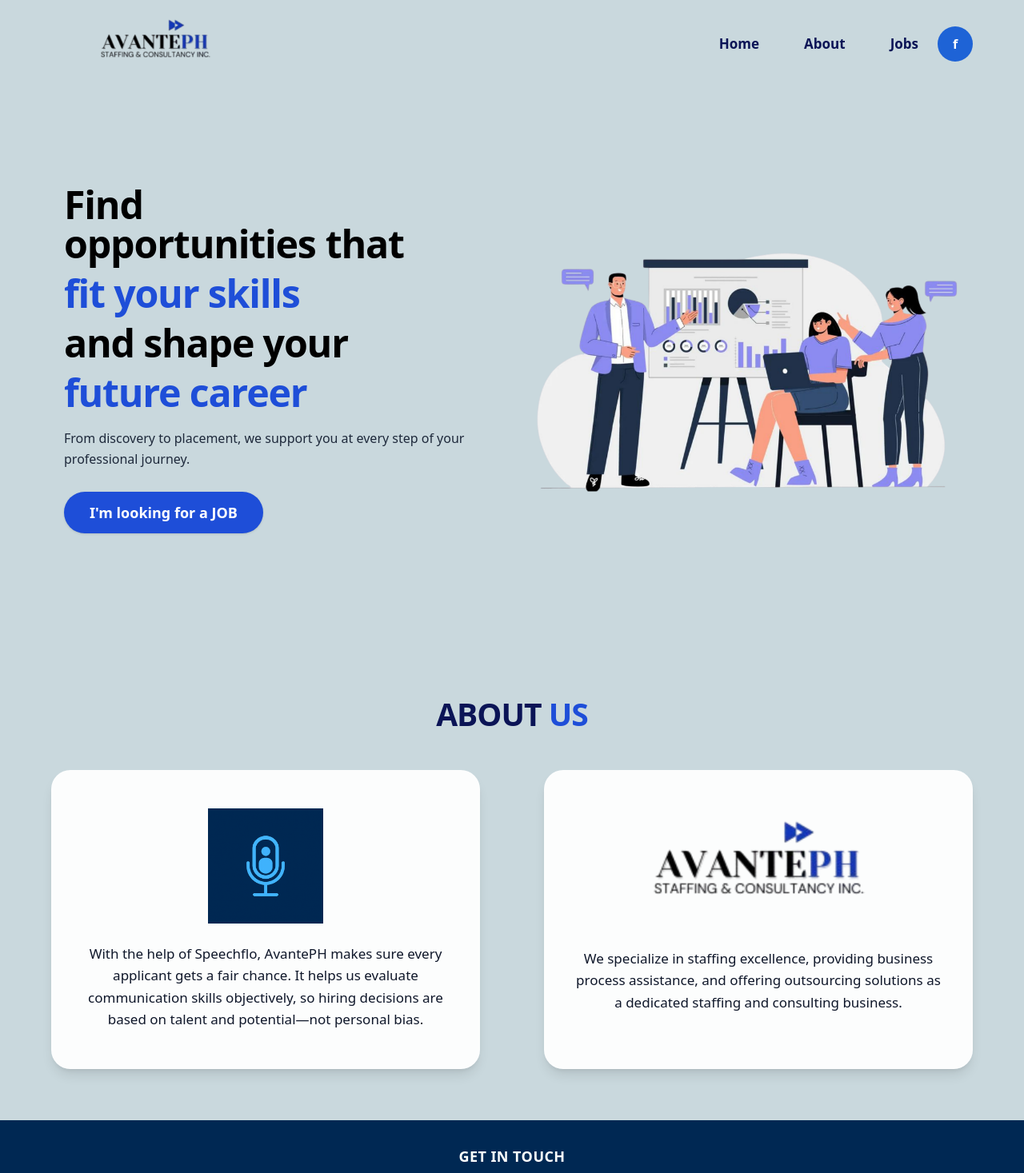
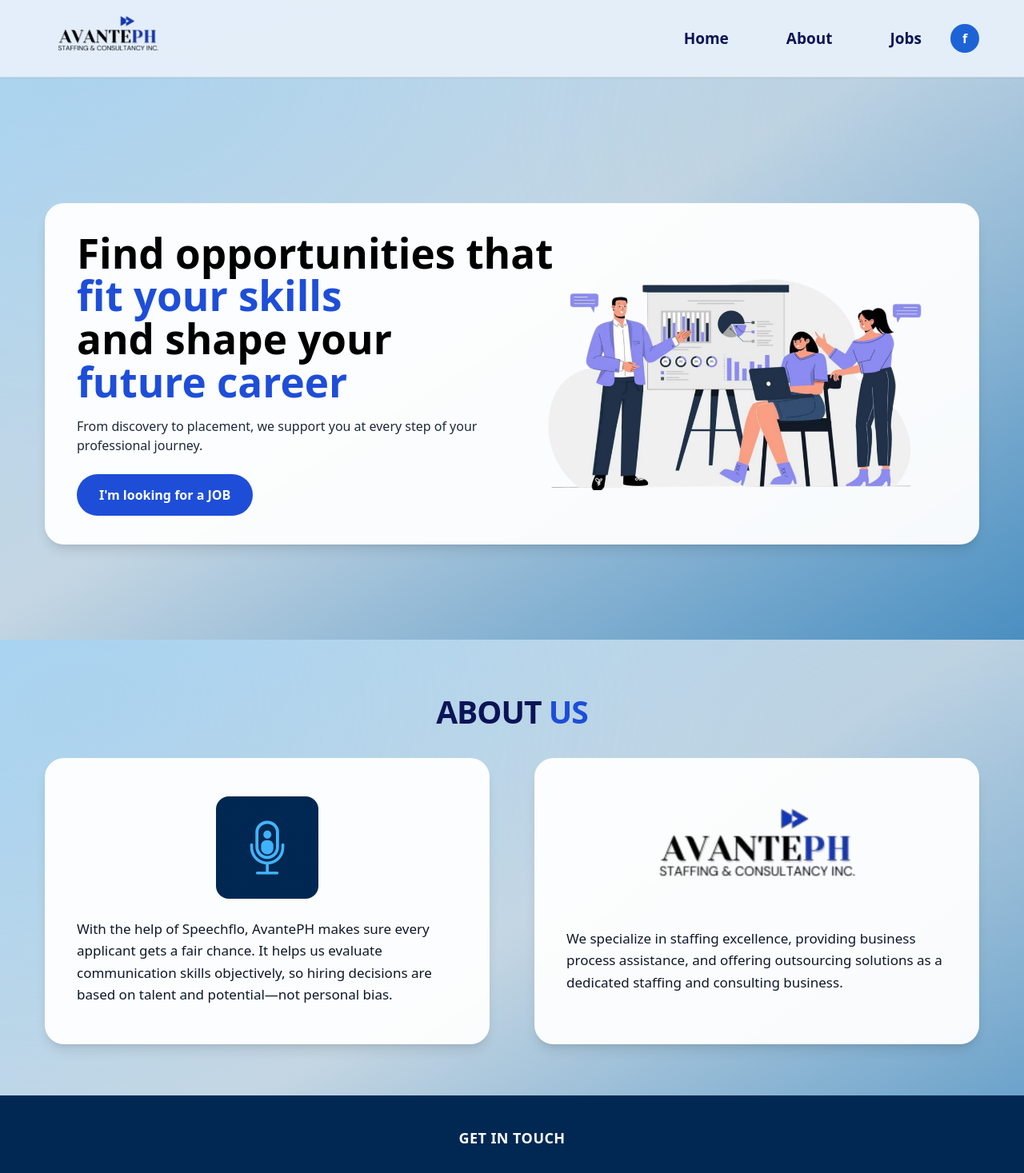
Before and after one commit to hearseboyjl/speechflo, a React (Vite) app in the folder compiled/: page /home in a window 1280 px wide. Shown: the top 1467 px of the page at 80% size. Built offline with nearby package versions, Linux system fonts and the light colour scheme.

Commit message:
Update Homepage.jsx

```diff
--- a/compiled/src/Homepage.jsx
+++ b/compiled/src/Homepage.jsx
@@ -4,190 +4,259 @@ import { useNavigate } from "react-router-dom";
 export default function Homepage() {
   const headerRef = useRef(null);
   const navigate = useNavigate();
+
   const [headerH, setHeaderH] = useState(96);
+  const [mobileOpen, setMobileOpen] = useState(false);
+
 
   const scrollToId = (id) => {
     const el = document.getElementById(id);
     if (!el) return;
-
-    const y =
-      el.getBoundingClientRect().top + window.scrollY - (headerH || 0) - 10;
-
-    window.scrollTo({ top: y, behavior: "smooth" });
+    setMobileOpen(false);
+    el.scrollIntoView({ behavior: "smooth", block: "start" });
   };
 
-  // keep header height accurate across screen sizes
   useEffect(() => {
     const update = () => {
       const h = headerRef.current?.getBoundingClientRect().height || 96;
-      setHeaderH(Math.round(h));
+      const rounded = Math.round(h);
+      setHeaderH(rounded);
+
+      document.documentElement.style.setProperty("--hdr", `${rounded}px`);
     };
     update();
     window.addEventListener("resize", update);
     return () => window.removeEventListener("resize", update);
   }, []);
 
-  // Palette
-  const PAGE_BG = "bg-[#c9d8dd]";
+
+  useEffect(() => {
+    const onResize = () => {
+      if (window.innerWidth >= 768) setMobileOpen(false); // md+
+    };
+    window.addEventListener("resize", onResize);
+    return () => window.removeEventListener("resize", onResize);
+  }, []);
+
+
+  const PAGE_BG = "app-bg";
   const NAV_DARK = "text-[#0B1456]";
   const ACCENT_BLUE = "text-[#1E4ED8]";
-  const FOOTER_BG = "bg-[#002853]";
   const FOOTER_ICON = "h-10 w-10 sm:h-11 sm:w-11 object-contain shrink-0";
+  const ABOUT_SCROLL_GAP =1;
+
+
+
+  const CONTAINER =
+    "mx-auto w-full max-w-[86rem] lg:max-w-[94rem] xl:max-w-[106rem] 2xl:max-w-[120rem] px-4 sm:px-6 lg:px-10 xl:px-14 2xl:px-20";
+
+
+  const navBtn =
+    "px-3 py-1.5 rounded-md cursor-pointer transition-colors duration-200 hover:bg-[#2563EB]/15";
+
+  const openFacebook = () =>
+    window.open(
+      "https://web.facebook.com/AvantePHStaffingandConsultancy",
+      "_blank",
+      "noreferrer"
+    );
 
   return (
     <div className={`min-h-screen w-full ${PAGE_BG}`}>
       {/* ===================== HEADER ===================== */}
       <header ref={headerRef} className="sticky top-0 z-50">
-        <div className={`w-full ${PAGE_BG}`}>
-          <div className="mx-auto max-w-[90rem] 2xl:max-w-[96rem] px-4 sm:px-6 md:px-10 xl:px-16 2xl:px-20 py-3 sm:py-4">
-            <div className="flex items-center justify-between gap-4">
+        <div className="w-full bg-[#E6F0FA]/95 backdrop-blur border-b border-black/10 shadow-sm">
+          <div className={`${CONTAINER} py-2 sm:py-3`}>
+            <div className="flex items-center justify-between gap-3">
               {/* Logo */}
-            <div
-  className="
-    flex items-center shrink-0
-    h-[60px] w-[190px]
-    sm:h-[78px] sm:w-[255px]
-    lg:h-[86px] lg:w-[300px]
-    xl:h-[98px] xl:w-[340px]
-    2xl:h-[108px] 2xl:w-[380px]
-    [@media(max-width:1366px)]:h-[78px]
-    [@media(max-width:1366px)]:w-[260px]
-  "
+              <button
+                type="button"
+                onClick={() => scrollToId("home")}
+                className="flex items-center cursor-pointer"
+                aria-label="Go to Home"
               >
                 <img
                   src="/avantelogo.png"
                   alt="AvantePH"
-    className="h-full w-full object-contain"
+                  className="h-10 sm:h-12 md:h-14 lg:h-16 xl:h-[72px] 2xl:h-[78px] w-auto object-contain"
                 />
-</div>
+              </button>
 
-
-
-
-              {/* Nav */}
-              <div className="flex items-center gap-3 sm:gap-6">
+              {/* Desktop / Tablet Nav (md+) */}
+              <div className="hidden md:flex items-center gap-3 lg:gap-6">
                 <nav
-                   className={`hidden sm:flex items-center gap-7 lg:gap-11 xl:gap-14 font-semibold
-  text-[16px] lg:text-[18px] xl:text-[20px] 2xl:text-[22px]
-  [@media(max-width:1536px)]:text-[17px]
-  ${NAV_DARK}`}
+                  className={`flex items-center gap-5 lg:gap-9 xl:gap-12 font-semibold
+                    text-[15px] lg:text-[17px] xl:text-[19px] ${NAV_DARK}`}
+                  aria-label="Primary"
                 >
-                  <button onClick={() => scrollToId("home")} className="hover:opacity-80 transition">
+                  <button onClick={() => scrollToId("home")} className={navBtn}>
                     Home
                   </button>
-                  <button onClick={() => scrollToId("about")} className="hover:opacity-80 transition">
+                  <button onClick={() => scrollToId("about")} className={navBtn}>
                     About
                   </button>
-                  <button onClick={() => navigate("/jobs")} className="hover:opacity-80 transition">
+                  <button onClick={() => navigate("/jobs")} className={navBtn}>
                     Jobs
                   </button>
                 </nav>
 
-                {/* Mobile nav */}
-                <div className="sm:hidden flex gap-3">
-                  <button onClick={() => scrollToId("home")} className={`text-sm font-semibold ${NAV_DARK}`}>
-                    Home
-                  </button>
-                  <button onClick={() => scrollToId("about")} className={`text-sm font-semibold ${NAV_DARK}`}>
-                    About
-                  </button>
-                </div>
-
                 <button
-                  onClick={() =>
-                    window.open("https://www.facebook.com/YOUR_PAGE_HERE", "_blank")
-                  }
-                  className="h-9 w-9 sm:h-10 sm:w-10 xl:h-11 xl:w-11 rounded-full bg-[#1E63D6] flex items-center justify-center text-white font-bold hover:opacity-90 transition shrink-0"
+                  onClick={openFacebook}
+                  className="
+                    h-8 w-8 lg:h-9 lg:w-9 rounded-full
+                    bg-[#1E63D6] text-white font-bold
+                    flex items-center justify-center
+                    cursor-pointer
+                    transition-all duration-200 hover:bg-[#1E40AF]
+                  "
+                  aria-label="Open Facebook"
                   title="Facebook"
                 >
                   f
                 </button>
               </div>
+
+              {/* Mobile controls (<md) */}
+              <div className="md:hidden flex items-center gap-2">
+                <button
+                  onClick={openFacebook}
+                  className="
+                    h-8 w-8 rounded-full
+                    bg-[#1E63D6] text-white font-bold
+                    flex items-center justify-center
+                    cursor-pointer
+                    transition-all duration-200 hover:bg-[#1E40AF]
+                  "
+                  aria-label="Open Facebook"
+                  title="Facebook"
+                >
+                  f
+                </button>
+
+                <button
+                  type="button"
+                  onClick={() => setMobileOpen((v) => !v)}
+                  className="
+                    h-9 w-9 rounded-lg
+                    border border-black/10 bg-white/70
+                    flex items-center justify-center
+                    cursor-pointer
+                    active:scale-[0.98]
+                  "
+                  aria-label={mobileOpen ? "Close menu" : "Open menu"}
+                >
+                  {/* hamburger / X */}
+                  <span className="relative block w-5 h-5">
+                    <span
+                      className={`absolute left-0 top-1 w-5 h-[2px] bg-[#0B1456] transition-transform ${
+                        mobileOpen ? "translate-y-[6px] rotate-45" : ""
+                      }`}
+                    />
+                    <span
+                      className={`absolute left-0 top-[9px] w-5 h-[2px] bg-[#0B1456] transition-opacity ${
+                        mobileOpen ? "opacity-0" : "opacity-100"
+                      }`}
+                    />
+                    <span
+                      className={`absolute left-0 top-[17px] w-5 h-[2px] bg-[#0B1456] transition-transform ${
+                        mobileOpen ? "translate-y-[-8px] -rotate-45" : ""
+                      }`}
+                    />
+                  </span>
+                </button>
               </div>
+            </div>
+
+            {/* Mobile Menu Panel */}
+            {mobileOpen && (
+              <div className="md:hidden mt-2 pb-2">
+                <div className="bg-white/90 rounded-2xl border border-black/10 shadow-sm p-3">
+                  <div className="grid gap-2 font-semibold text-[15px] text-[#0B1456]">
+                    <button
+                      onClick={() => scrollToId("home")}
+                      className="text-left px-3 py-2 rounded-xl cursor-pointer hover:bg-[#2563EB]/10"
+                    >
+                      Home
+                    </button>
+                    <button
+                      onClick={() => scrollToId("about")}
+                      className="text-left px-3 py-2 rounded-xl cursor-pointer hover:bg-[#2563EB]/10"
+                    >
+                      About
+                    </button>
+                    <button
+                      onClick={() => {
+                        setMobileOpen(false);
+                        navigate("/jobs");
+                      }}
+                      className="text-left px-3 py-2 rounded-xl cursor-pointer hover:bg-[#2563EB]/10"
+                    >
+                      Jobs
+                    </button>
+                  </div>
+                </div>
+              </div>
+            )}
           </div>
         </div>
       </header>
 
       {/* ===================== HOME ===================== */}
-      <section id="home" className="w-full">
-        <div className="mx-auto max-w-[90rem] 2xl:max-w-[96rem] px-4 sm:px-6 md:px-10 xl:px-16 2xl:px-20">
+      <section
+        id="home"
+        className="w-full"
+        style={{ scrollMarginTop: `${headerH + 16}px` }}
+      >
+        <div className={CONTAINER}>
           <div
-            className="
-              grid grid-cols-1 lg:grid-cols-2 items-center
-              gap-8 xl:gap-12 2xl:gap-16
-              pt-6 sm:pt-8 lg:pt-9
-
-              pb-10 lg:pb-12
-              min-h-[calc(100svh-min(var(--hdr),110px))]
-
-              [@media(max-height:768px)]:pt-5
-              [@media(max-height:768px)]:pb-8
-            "
+            className="min-h-[calc(100svh-var(--hdr))] flex items-center"
             style={{ ["--hdr"]: `${headerH}px` }}
           >
-            {/* Left */}
-            <div
+            <div className="w-full bg-white/95 rounded-3xl shadow-lg px-5 sm:px-8 lg:px-10 py-7 sm:py-9">
+              <div className="grid grid-cols-1 lg:grid-cols-2 items-center gap-8 lg:gap-12">
+                {/* Text */}
+                <div className="order-2 lg:order-1">
+                  <h1
                     className="
-                text-left max-w-[46rem]
-                lg:pl-2 xl:pl-4 2xl:pl-6
-                [@media(max-width:1366px)]:max-w-[40rem]
+                      font-extrabold leading-[1.05] text-black
+                      text-[clamp(1.6rem,4vw,3.8rem)]
                     "
                   >
-              <h1
-                className="
-                  font-extrabold text-black tracking-tight
-                  leading-[1.08] sm:leading-[1.05] lg:leading-[1.03]
-                  text-[clamp(2.0rem,4.0vw+0.35rem,5.7rem)]
-                  [@media(max-width:1536px)]:text-[clamp(1.9rem,3.4vw+0.3rem,5.0rem)]
-                  [@media(max-width:1366px)]:text-[clamp(1.75rem,3.2vw+0.25rem,4.4rem)]
-                  [@media(max-height:768px)]:leading-[1.04]
-                "
-              >
-                <span className="block">Find</span>
-
-                <span className="block">
-                  <span className="block lg:flex lg:items-baseline lg:gap-3">
-                    <span>opportunities</span>
-                    <span>that</span>
-                  </span>
+                    <span className="block whitespace-nowrap max-sm:whitespace-normal">
+                      Find opportunities that
                     </span>
 
-                <span className="block mt-2 sm:mt-3 [@media(max-height:768px)]:mt-1.5">
-                  <span className={`${ACCENT_BLUE} whitespace-nowrap`}>fit your skills</span>
+                    <span
+                      className={`block whitespace-nowrap max-sm:whitespace-normal ${ACCENT_BLUE}`}
+                    >
+                      fit your skills
                     </span>
 
-                <span className="block mt-2 sm:mt-3 [@media(max-height:768px)]:mt-1.5 whitespace-nowrap">
+                    <span className="block whitespace-nowrap max-sm:whitespace-normal">
                       and shape your
                     </span>
 
-                <span className="block mt-2 sm:mt-3 [@media(max-height:768px)]:mt-1.5">
-                  <span className={`${ACCENT_BLUE} whitespace-nowrap`}>future career</span>
+                    <span
+                      className={`block whitespace-nowrap max-sm:whitespace-normal ${ACCENT_BLUE}`}
+                    >
+                      future career
                     </span>
                   </h1>
 
-              <p
-                className="
-                  mt-4 sm:mt-5
-                  text-slate-800 leading-relaxed max-w-2xl
-                  text-[14px] sm:text-[16px] lg:text-[17px] xl:text-[18px] 2xl:text-[19px]
-                  [@media(max-width:1536px)]:text-[16px]
-                  [@media(max-width:1366px)]:text-[15px]
-                  [@media(max-height:768px)]:mt-3
-                "
-              >
-                From discovery to placement, we support you at every step of your
-                professional journey.
+                  <p className="mt-4 text-slate-800 max-w-[60ch] text-[14px] sm:text-[15px] lg:text-[16px]">
+                    From discovery to placement, we support you at every step of
+                    your professional journey.
                   </p>
 
-              <div className="mt-6 sm:mt-7 flex justify-start max-sm:justify-center [@media(max-height:768px)]:mt-5">
+                  <div className="mt-6 flex flex-col sm:flex-row gap-3 sm:items-center">
                     <button
                       onClick={() => navigate("/jobs")}
                       className="
-                    bg-[#1E4ED8] text-white rounded-full font-semibold hover:opacity-90 transition shadow
-                    px-8 sm:px-10 py-3.5 sm:py-4
-                    text-sm sm:text-base xl:text-lg
-                    [@media(max-width:1366px)]:px-8
-                    [@media(max-width:1366px)]:py-3
+                        bg-[#1E4ED8] text-white rounded-full
+                        px-7 py-3.5 font-semibold
+                        w-full sm:w-auto
+                        cursor-pointer
+                        hover:bg-[#1D43B8] transition
                       "
                     >
                       I&apos;m looking for a JOB
@@ -195,31 +264,19 @@ export default function Homepage() {
                   </div>
                 </div>
 
-            {/* Right */}
-            <div className="flex justify-center lg:justify-end">
-              <div
-                className="
-                  w-full
-                  max-w-[520px] sm:max-w-[600px]
-                  lg:max-w-[700px]
-                  xl:max-w-[820px]
-                  2xl:max-w-[920px]
-                  [@media(max-width:1536px)]:lg:max-w-[640px]
-                  [@media(max-width:1366px)]:lg:max-w-[560px]
-                "
-              >
+                {/* Image */}
+                <div className="order-1 lg:order-2">
                   <img
                     src="/oppotunities.png"
                     alt="Opportunities"
                     className="
-                    w-full h-auto object-contain origin-center
-                    scale-[1.02] sm:scale-[1.05]
-                    lg:scale-[1.07] xl:scale-[1.10] 2xl:scale-[1.12]
-                    [@media(max-width:1536px)]:lg:scale-[1.03]
-                    [@media(max-width:1366px)]:lg:scale-[1.00]
-                    [@media(max-height:768px)]:lg:scale-[0.98]
+                      w-full h-auto mx-auto object-contain
+                      max-w-[520px] sm:max-w-[640px] md:max-w-[700px]
+                      lg:max-w-[760px] xl:max-w-[860px] 2xl:max-w-[920px]
+                      max-h-[280px] sm:max-h-[340px] lg:max-h-[420px]
                     "
                   />
+                </div>
               </div>
             </div>
           </div>
@@ -230,9 +287,11 @@ export default function Homepage() {
      <section
   id="about"
   className="w-full"
-        style={{ scrollMarginTop: `${headerH + 16}px` }}
+  style={{ scrollMarginTop: `${headerH + ABOUT_SCROLL_GAP}px` }}
 >
-        <div className="mx-auto max-w-[90rem] 2xl:max-w-[96rem] px-4 sm:px-6 md:px-10 xl:px-16 2xl:px-20 py-10 sm:py-14 lg:py-16">
+
+       <div className={`${CONTAINER} pt-3 sm:pt-4 lg:pt-6 pb-10 sm:pb-14 lg:pb-16`}>
+
           <h2
             className="text-center font-extrabold tracking-tight"
             style={{ fontSize: "clamp(1.7rem, 1.8vw + 1rem, 3.1rem)" }}
@@ -241,47 +300,47 @@ export default function Homepage() {
             <span className="text-[#1E4ED8]">US</span>
           </h2>
 
-          <div className="mt-8 sm:mt-10 grid grid-cols-1 lg:grid-cols-2 gap-8 lg:gap-14 xl:gap-20 items-stretch">
-            {/* Card 1 */}
-            <div className="bg-white/95 rounded-3xl shadow-lg px-7 sm:px-10 py-9 sm:py-12 flex flex-col items-center text-center w-full max-w-[620px] mx-auto">
+          <div className="mt-5 sm:mt-6 lg:mt-7 grid grid-cols-1 lg:grid-cols-2 gap-6 sm:gap-8 lg:gap-10 xl:gap-14 items-stretch">
+            <div className="bg-white/95 rounded-3xl shadow-lg px-6 sm:px-10 py-9 sm:py-12 flex flex-col items-center text-left w-full">
               <img
                 src="/miclogo.png"
                 alt="Microphone"
-                className="h-20 w-20 sm:h-24 sm:w-24 lg:h-32 lg:w-32 xl:h-36 xl:w-36 object-contain mb-6"
+                className="mx-auto h-20 w-20 sm:h-24 sm:w-24 lg:h-28 lg:w-28 xl:h-32 xl:w-32 object-contain rounded-2xl mb-6"
               />
-              <p className="text-[14px] sm:text-[15px] lg:text-[16px] xl:text-[17px] leading-relaxed text-slate-900">
-                With the help of Speechflo, AvantePH makes sure every applicant gets a
-                fair chance. It helps us evaluate communication skills objectively, so
-                hiring decisions are based on talent and potential—not personal bias.
+              <p className="text-[14px] sm:text-[15px] lg:text-[16px] xl:text-[17px] leading-relaxed text-slate-900 max-w-[62ch]">
+                With the help of Speechflo, AvantePH makes sure every applicant
+                gets a fair chance. It helps us evaluate communication skills
+                objectively, so hiring decisions are based on talent and
+                potential—not personal bias.
               </p>
             </div>
 
-            {/* Card 2 */}
-            <div className="bg-white/95 rounded-3xl shadow-lg px-7 sm:px-10 py-9 sm:py-12 flex flex-col items-center text-center w-full max-w-[620px] mx-auto">
+            <div className="bg-white/95 rounded-3xl shadow-lg px-6 sm:px-10 py-9 sm:py-12 flex flex-col items-center text-left w-full">
               <img
                 src="/avantelogo.png"
                 alt="AvantePH"
-                className="h-[78px] sm:h-[96px] lg:h-[132px] xl:h-[150px] w-auto object-contain mb-6"
+                className="mx-auto h-[70px] sm:h-[92px] lg:h-[120px] xl:h-[140px] w-auto object-contain mb-6"
               />
-              <p className="text-[14px] sm:text-[15px] lg:text-[16px] xl:text-[17px] leading-relaxed text-slate-900">
+              <p className="text-[14px] sm:text-[15px] lg:text-[16px] xl:text-[17px] leading-relaxed text-slate-900 max-w-[62ch]">
                 We specialize in staffing excellence, providing business process
-                assistance, and offering outsourcing solutions as a dedicated staffing
-                and consulting business.
+                assistance, and offering outsourcing solutions as a dedicated
+                staffing and consulting business.
               </p>
             </div>
           </div>
         </div>
       </section>
 
+
       {/* ===================== FOOTER ===================== */}
-      <section id="footer" className={`w-full ${FOOTER_BG}`}>
-        <div className="mx-auto max-w-[90rem] 2xl:max-w-[96rem] px-4 sm:px-6 md:px-10 xl:px-16 2xl:px-20 py-8">
+<section id="footer" className="w-full bg-[#002853]">
+  <div className={`${CONTAINER} py-10`}>
     <h3 className="text-center text-white font-semibold tracking-wide text-[16px] sm:text-[18px] mb-7">
       GET IN TOUCH
     </h3>
 
-          <div className="grid grid-cols-1 md:grid-cols-2 xl:grid-cols-4 gap-6 xl:gap-10 text-white/90 text-[13px] sm:text-[14px] items-start">
-            {/* Address */}
+    <div className="grid grid-cols-1 sm:grid-cols-2 xl:grid-cols-5 gap-6 xl:gap-10 text-white/90 text-[13px] sm:text-[14px] items-start">
+      {/* Location */}
       <div className="flex items-center gap-4">
         <img src="/location.png" alt="Location" className={FOOTER_ICON} />
         <p className="leading-snug">
@@ -290,7 +349,6 @@ export default function Homepage() {
           Makati City PH 1235
         </p>
       </div>
-
 
       {/* Email */}
       <div className="flex items-center gap-4">
@@ -301,14 +359,12 @@ export default function Homepage() {
       {/* Phone */}
       <div className="flex items-center gap-4">
         <img src="/telephone.png" alt="Phone" className={FOOTER_ICON} />
-  <p className="leading-snug">09543798413</p>
+        <p className="leading-snug">0927 184 7613</p>
       </div>
 
-
-            {/* Social */}
-            <div className="flex items-start gap-8">
+      {/* LinkedIn */}
       <a
-  href="https://www.linkedin.com/"
+        href="https://www.linkedin.com/company/avanteph/posts/"
         target="_blank"
         rel="noreferrer"
         className="flex items-center gap-3 hover:opacity-80 transition"
@@ -317,21 +373,20 @@ export default function Homepage() {
         <span className="leading-snug whitespace-nowrap">AvantePH</span>
       </a>
 
-
+      {/* Facebook */}
       <a
-                href="https://www.facebook.com/YOUR_PAGE_HERE"
+        href="https://web.facebook.com/AvantePHStaffingandConsultancy"
         target="_blank"
         rel="noreferrer"
         className="flex items-center gap-3 hover:opacity-80 transition"
-                title="Facebook"
       >
         <img src="/facebook.png" alt="Facebook" className={FOOTER_ICON} />
         <span className="leading-snug whitespace-nowrap">AvantePH</span>
       </a>
     </div>
   </div>
-        </div>
 </section>
+
     </div>
   );
 }
```
Lines whose indentation alone changed are shown as unchanged.
